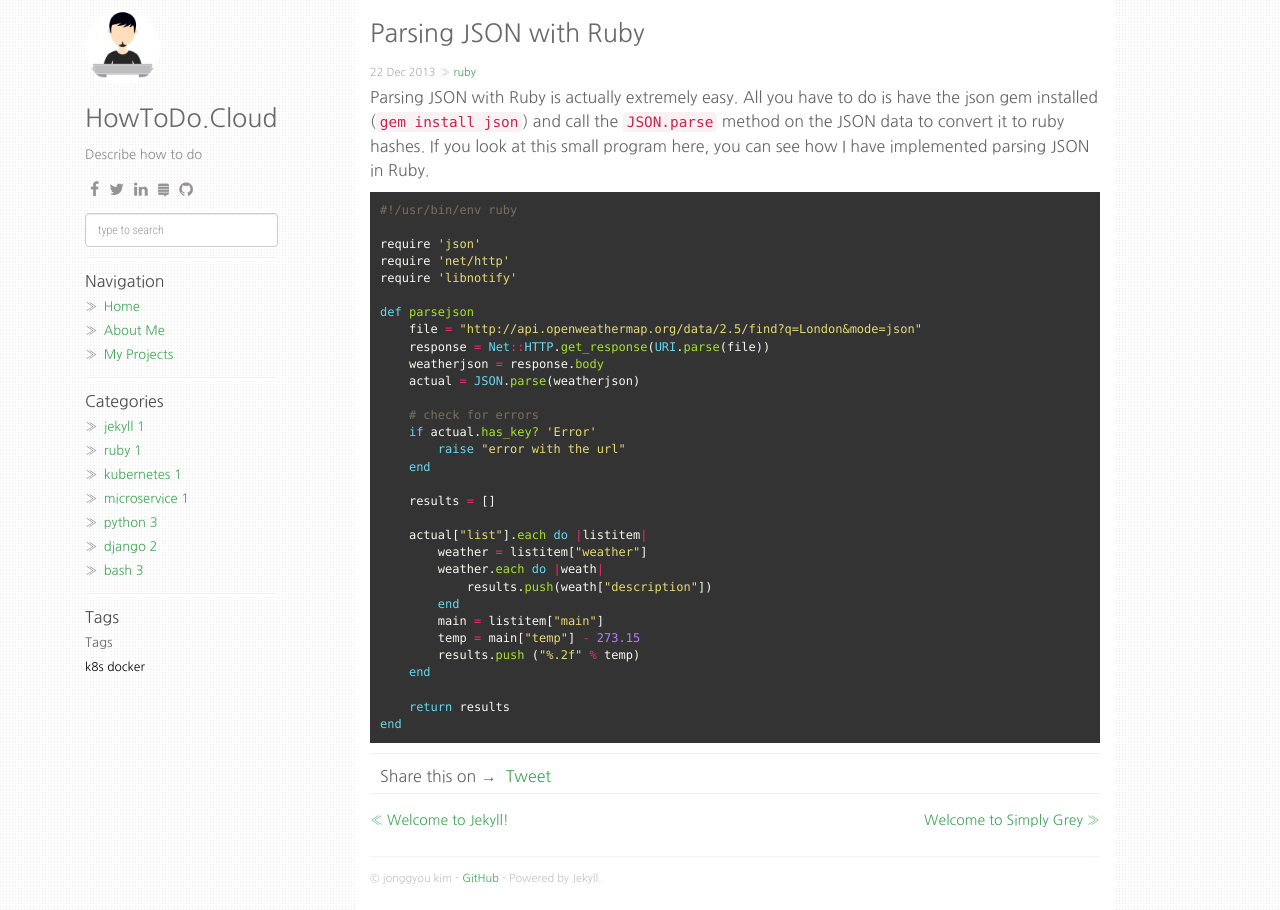
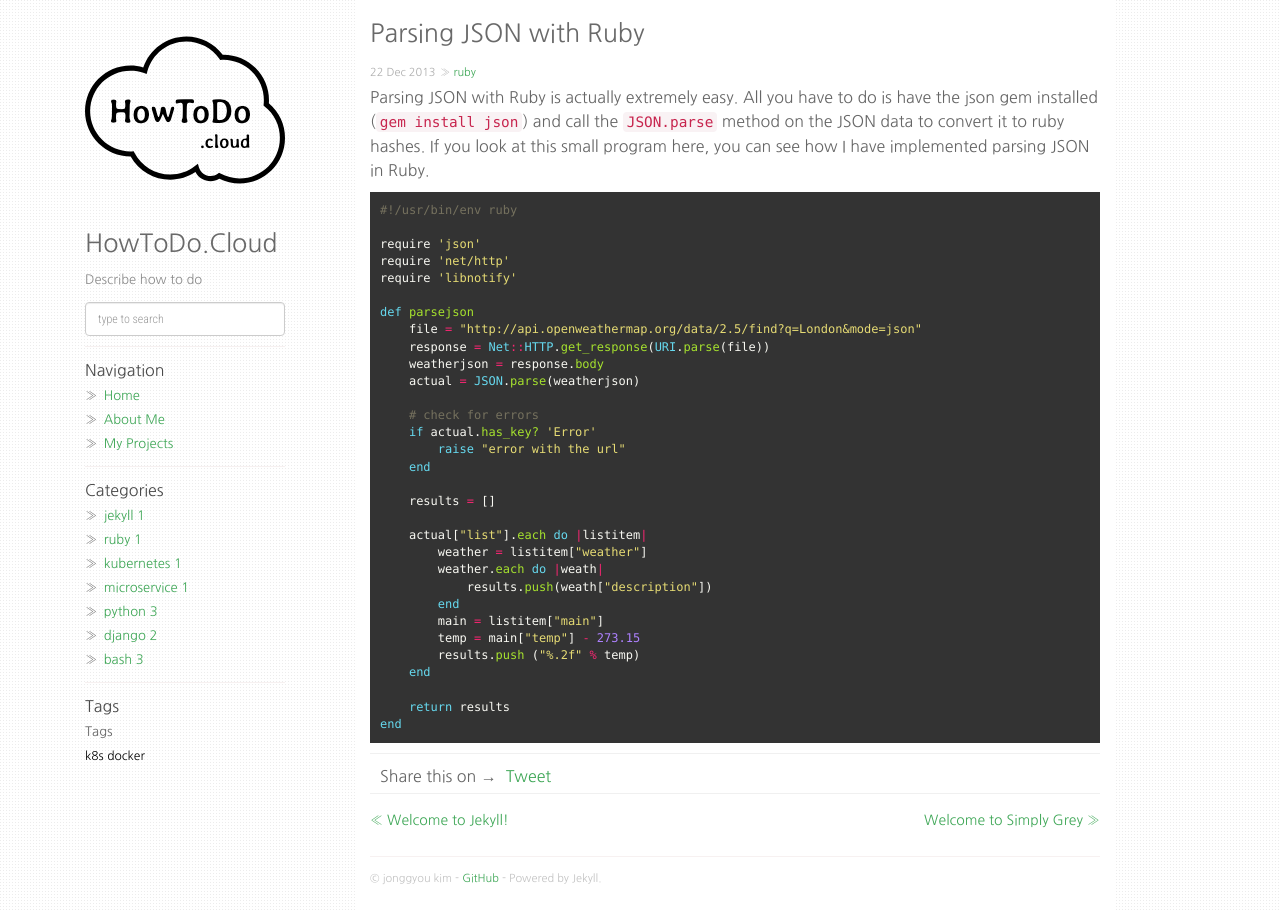
Before and after one commit to shiftyou/howtodo.cloud, a Jekyll site: the page built from _posts/2013-12-23-ruby-json.markdown, in a window 1280 px wide. Built offline with Jekyll 4.4.1, drawn with Linux system fonts in a browser that asks for light colours; nearby versions of some CDN libraries; comment, search, counter and statistics services are not loaded.

Commit message:
add logo

```diff
--- a/_config.yml
+++ b/_config.yml
@@ -1,11 +1,11 @@
 title: HowToDo.Cloud
 description: Describe how to do
 author: jonggyou kim
-github: https://howtodo.cloud
+github: https://www.howtodo.cloud
 about: HowToDo.Cloud
 disqus_shortname: shiftyou
 #google_analytics: UA-XXXXXXXX-Y
-avatar_url: /static/img/avatar.jpg
+avatar_url: /static/img/logo200.png
 
 enableTags: true
 tagarray: []
@@ -15,17 +15,17 @@ collections:
     output: true
     permalink: /project/:path/
 
-social:
-    - icon: fa-facebook
-      link: "#"
-    - icon: fa-twitter
-      link: "#"
-    - icon: fa-linkedin
-      link: "#"
-    - icon: fa-stack-exchange
-      link: "#"
-    - icon: fa-github
-      link: "https://github.com/shiftyou"
+#social:
+#    - icon: fa-facebook
+#      link: "#"
+#    - icon: fa-twitter
+#      link: "#"
+#    - icon: fa-linkedin
+#      link: "#"
+#    - icon: fa-stack-exchange
+#      link: "#"
+#    - icon: fa-github
+#      link: "https://github.com/shiftyou"
 
 share:
   twitter_username: github.io
--- a/_layouts/default.html
+++ b/_layouts/default.html
@@ -116,7 +116,7 @@ layout: compress
     <div class="container">
       <div class="col-sm-3">
         <div class="fixed-condition">
-          <a href="/"><img class="profile-avatar" src="{{ site.avatar_url }}" height="75px" width="75px" /></a>
+          <a href="/"><img src="{{ site.avatar_url }}" /></a>
           <h1 class="author-name">{{ site.title }}</h1>
           {% if site.description %}
             <div class="profile-about">
--- a/_posts/2013-12-23-ruby-json.markdown
+++ b/_posts/2013-12-23-ruby-json.markdown
@@ -3,6 +3,7 @@ layout: post
 title:  "Parsing JSON with Ruby"
 date:   2013-12-23 00:18:23 +0700
 categories: [ruby]
+image: aa.png
 ---
 Parsing JSON with Ruby is actually extremely easy. All you have to do is have the json gem installed (`gem install json`) and call the `JSON.parse` method on the JSON data to convert it to ruby hashes. If you look at this small program here, you can see how I have implemented parsing JSON in Ruby.
 
```
Also changed, not shown: static/img/logo150.png (added), static/img/logo200.png (added), static/img/posts/aa.png (added).
